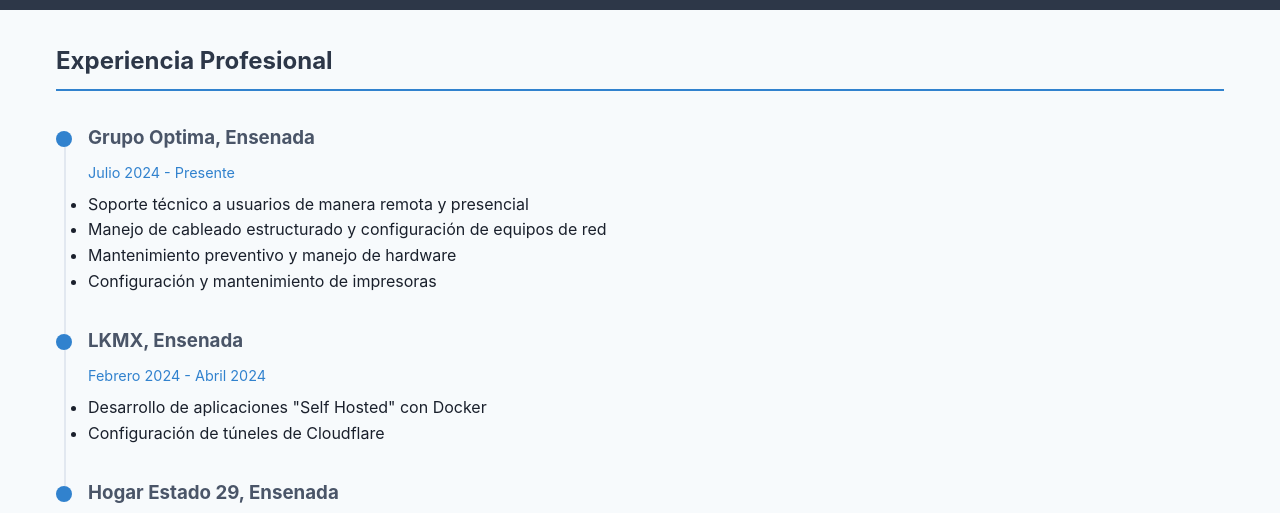
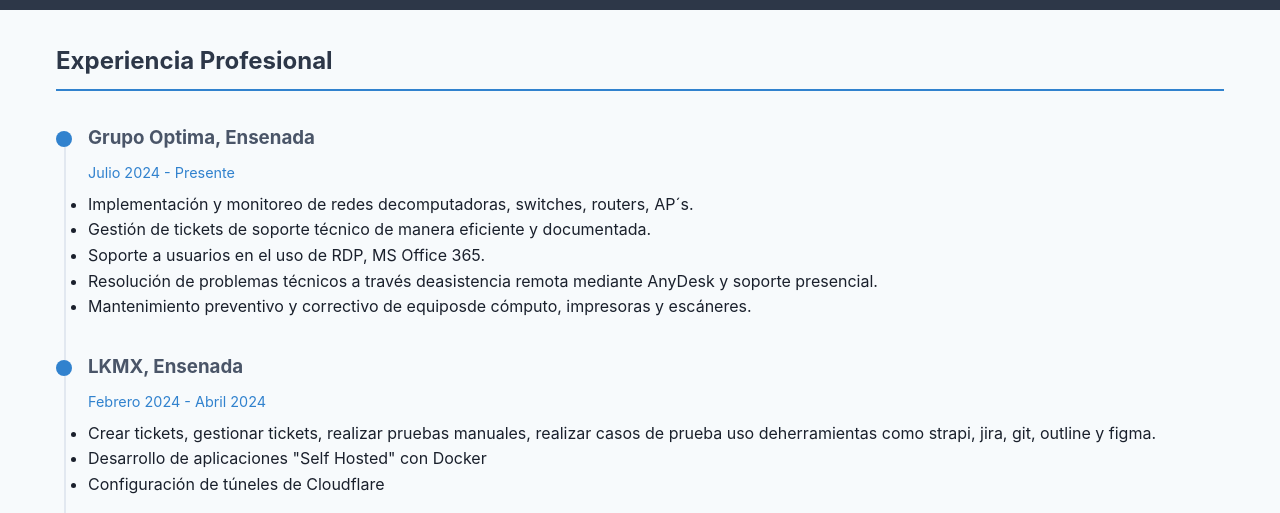
Before and after one commit to elhazaa/literate-pancake, a plain HTML site: page index.html in a window 1280 px wide. Shown: the part 226-739 px from the top of the page. Drawn offline with nearby package versions, Linux system fonts and the light colour scheme.

Commit message:
Update index.html

```diff
--- a/index.html
+++ b/index.html
@@ -50,10 +50,11 @@
                         <h3>Grupo Optima, Ensenada</h3>
                         <p class="date">Julio 2024 - Presente</p>
                         <ul>
-                            <li>Soporte técnico a usuarios de manera remota y presencial</li>
-                            <li>Manejo de cableado estructurado y configuración de equipos de red</li>
-                            <li>Mantenimiento preventivo y manejo de hardware</li>
-                            <li>Configuración y mantenimiento de impresoras</li>
+                            <li>Implementación y monitoreo de redes decomputadoras, switches, routers, AP´s.</li>
+                            <li>Gestión de tickets de soporte técnico de manera eficiente y documentada.</li>
+                            <li>Soporte a usuarios en el uso de RDP, MS Office 365.</li>
+                            <li>Resolución de problemas técnicos a través deasistencia remota mediante AnyDesk y soporte presencial.</li>
+                            <li> Mantenimiento preventivo y correctivo de equiposde cómputo, impresoras y escáneres.</li>
                         </ul>
                     </div>
                 </div>
@@ -62,6 +63,7 @@
                         <h3>LKMX, Ensenada</h3>
                         <p class="date">Febrero 2024 - Abril 2024</p>
                         <ul>
+                            <li>Crear tickets, gestionar tickets, realizar pruebas manuales, realizar casos de prueba uso deherramientas como strapi, jira, git, outline y figma.</li>
                             <li>Desarrollo de aplicaciones "Self Hosted" con Docker</li>
                             <li>Configuración de túneles de Cloudflare</li>
                         </ul>
```
